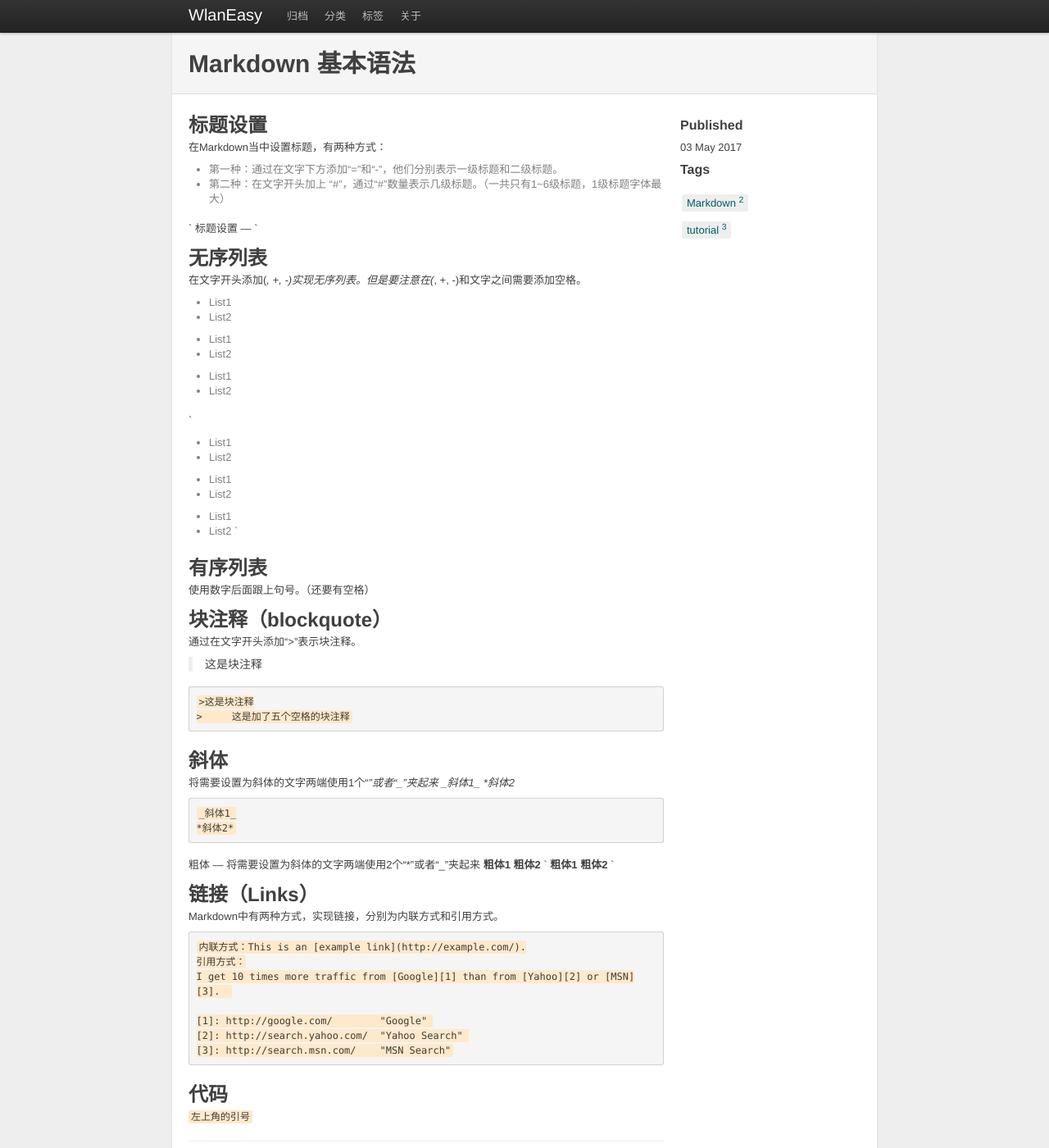
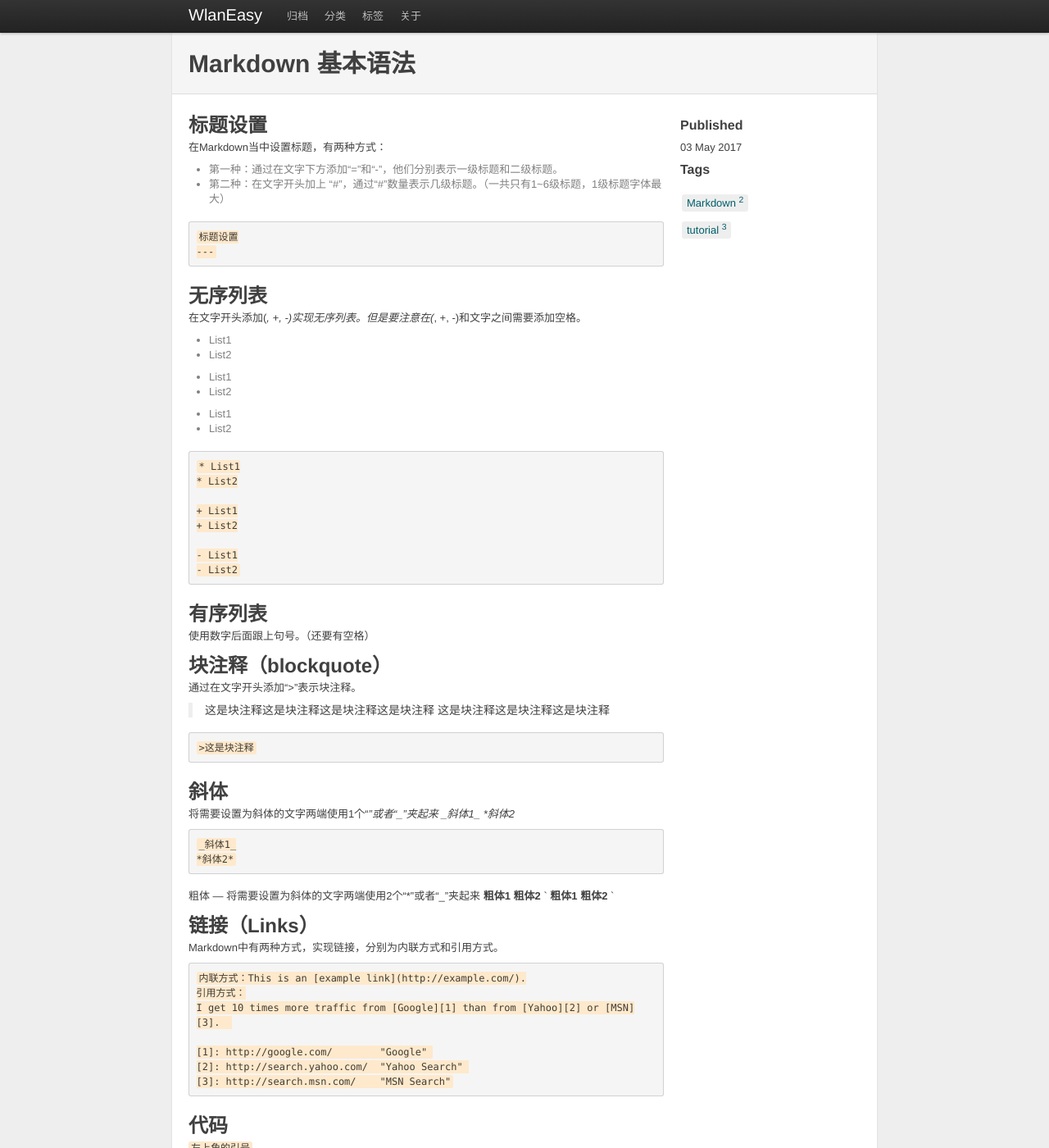
Before and after one commit to kvjqzx/kvjqzx.github.io, a Jekyll site: the page built from _posts/2017-05-03-Markdown-基本语法.md, in a window 1280 px wide and 1400 px high. Shown: the whole window at 82% size. Built offline with Jekyll 4.4.1, drawn with Linux system fonts in a browser that asks for light colours.

Commit message:
Update 2017-05-03-Markdown-基本语法.md

````diff
--- a/_posts/2017-05-03-Markdown-基本语法.md
+++ b/_posts/2017-05-03-Markdown-基本语法.md
@@ -12,10 +12,10 @@ tags : [Markdown, tutorial]
 * 第一种：通过在文字下方添加“=”和“-”，他们分别表示一级标题和二级标题。
 * 第二种：在文字开头加上 “#”，通过“#”数量表示几级标题。（一共只有1~6级标题，1级标题字体最大）
 
-`
+```
 标题设置
 ---
-`
+```
 
 无序列表
 ---
@@ -30,7 +30,7 @@ tags : [Markdown, tutorial]
 - List1
 - List2
 
-`
+```
 * List1
 * List2
 
@@ -39,7 +39,7 @@ tags : [Markdown, tutorial]
 
 - List1
 - List2
-`
+```
 
 有序列表
 ---
@@ -48,11 +48,12 @@ tags : [Markdown, tutorial]
 块注释（blockquote）
 ---
 通过在文字开头添加“>”表示块注释。
->这是块注释
+
+>这是块注释这是块注释这是块注释这是块注释
+这是块注释这是块注释这是块注释
 
 ```
 >这是块注释
->     这是加了五个空格的块注释
 ```
 
 斜体
````
